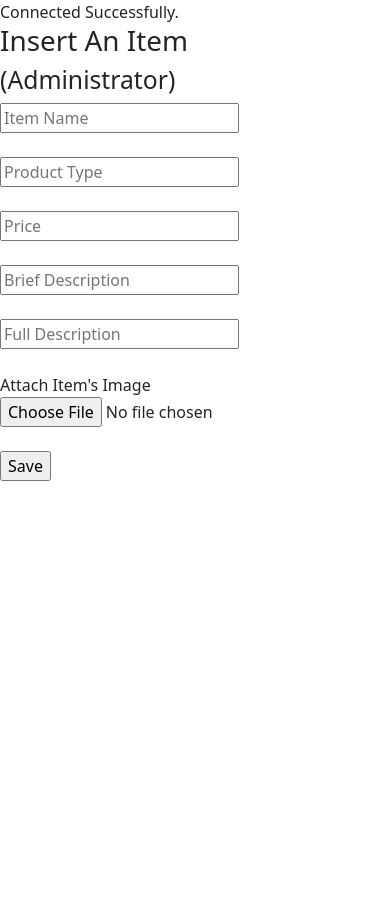
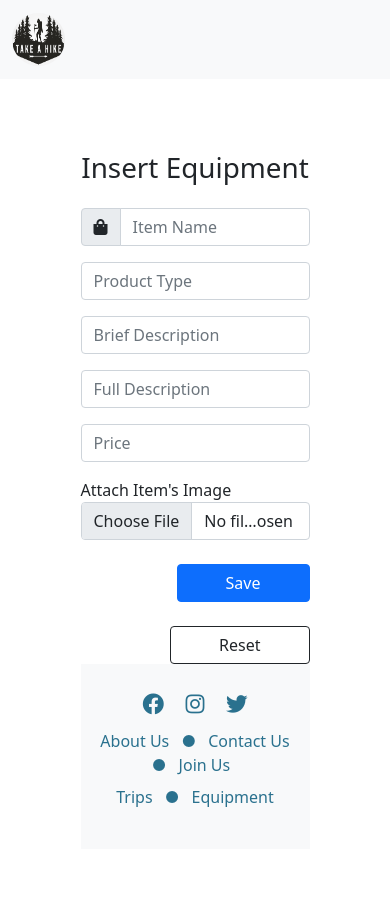
Before and after one commit to SamaRostom/Hiking-Project, a PHP site: page /AddEquipment.php in a window 390 px wide. Before the commit the page ends 481 px from the top, so only its background shows below. Run offline with PHP 8.4, Linux system fonts and the light colour scheme.

Commit message:
Update AddEquipment.php

```diff
--- a/AddEquipment.php
+++ b/AddEquipment.php
@@ -1,9 +1,13 @@
+<?php
+include'navbar.php';
+?>
+
 <!DOCTYPE html>
 <html>
 <head>
-	<title>Equipment</title>
+	<title>Add Equipment</title>
 	<link href="https://cdn.jsdelivr.net/npm/bootstrap@5.0.2/dist/css/bootstrap.min.css" rel="stylesheet" integrity="sha384-EVSTQN3/azprG1Anm3QDgpJLIm9Nao0Yz1ztcQTwFspd3yD65VohhpuuCOmLASjC" crossorigin="anonymous">
-    <link rel="stylesheet" type="text/css" href="https://cdnjs.cloudflare.com/ajax/libs/font-awesome/5.15.4/css/all.min.css">
+  	<link rel="stylesheet" type="text/css" href="https://cdnjs.cloudflare.com/ajax/libs/font-awesome/5.15.4/css/all.min.css">
 </head>
 <body>
 	<?php
@@ -16,48 +20,60 @@
 	if(!$conn){
 		die("Connection Failed<br>");
 	}
-	else{
-		echo "Connected Successfully.<br>";
-	}
 
     if(isset($_POST['submit'])){
 	$dir="images/";
-		$filename=$dir.basename($_FILES['image']['name']);
-		move_uploaded_file($_FILES['image']['tmp_name'], $filename);
+		$filename=$dir.basename($_FILES['equipimage']['name']);
+		move_uploaded_file($_FILES['equipimage']['tmp_name'], $filename);
 
 		$sql="INSERT INTO equipment (Equipment_Name, Product_Type,Item_Price,Brief_Description, Full_Description,Equipment_image)VALUES ('".$_POST['name']."','".$_POST['type']."','".$_POST['price']."','".$_POST['briefdescription']."','".$_POST['fulldescription']."','".$filename."')";
 
 	if($conn->query($sql) === TRUE){
-		echo "New record created successfully<br><hr>";
 		header("Location:Equipment.php");
 	}
-	// else{
-	// 	echo "Error: ".$sql."<br>".$conn->error;
-	// }
+  }
+	?>
 
-	// $result=mysqli_query($conn,$sql);
+<div class='col-10 col-md-7 col-lg-6 col-xl-5 m-auto form-container px-5 py-4 my-5'>
+        <h1 class='display-6 text-center'>Insert Equipment</h1>
+ <form action="" method="post" enctype="multipart/form-data">
+	<div class="input-group mt-4 mb-3">
+        <span class="input-group-text"><i class="fas fa-shopping-bag"></i></span>
+        <input type="text" class="form-control" placeholder="Item Name" name="name">
+    </div>
 
-	//$conn->close();
-    }
-	?>
-	<h1>Insert An Item</h1>
-	<h2>(Administrator)</h2>
-<form method="post" action="" enctype="multipart/form-data">
-	<input type="text" name="name" placeholder="Item Name"><br><br>
+   	<div class="input-group mb-3">
+    <input type="text" class="form-control" placeholder="Product Type" name="type">
+    </div>
 
-	<input type="text" name="type" placeholder="Product Type"><br><br>
+   <!--  <div>
+    <select class="form-select" name='type'>
+        <option selected disabled hidden>Choose Category</option>
+        <option value="boots">Boots</option>
+        <option value="backpack">BackPack</option>
+        <option value="clothes">Clothes</option>
+    </select>
+    </div>
+    <br>-->
 
-	<input type="text" name="price" placeholder="Price"><br><br>
+    <div class="input-group mb-3">
+        <input type="text" class="form-control" placeholder="Brief Description" name="briefdescription">
+    </div>
+    <div class="input-group mb-3">
+        <input type="text" class="form-control" placeholder="Full Description" name="fulldescription">
+    </div>
+    <div class="input-group mb-3 mb-2">
+        <input type="text" class="form-control" placeholder="Price" name="price">
+    </div>
+    Attach Item's Image<input type= 'file'  class='form-control' name= 'equipimage' id ='equipimage'>
 
-	<input type="text" name="briefdescription" placeholder="Brief Description"><br><br>
+    <div style='text-align:right'><input type='submit' class='btn btn-primary px-5 mt-4' name='submit' value='Save'>
+	<input type='reset' class='btn btn-outline-dark px-5 ms-3 mt-4' value='Reset'></div>
 
-	<input type="text" name="fulldescription" placeholder="Full Description"><br><br>
-
-	Attach Item's Image<br><input type="file" name="image" id="image"><br><br>
-
-	<input type="submit" name="submit" value="Save">
 </form>
-
 
 </body>
 </html>
+<?php
+include'footer.php';
+?>
```
